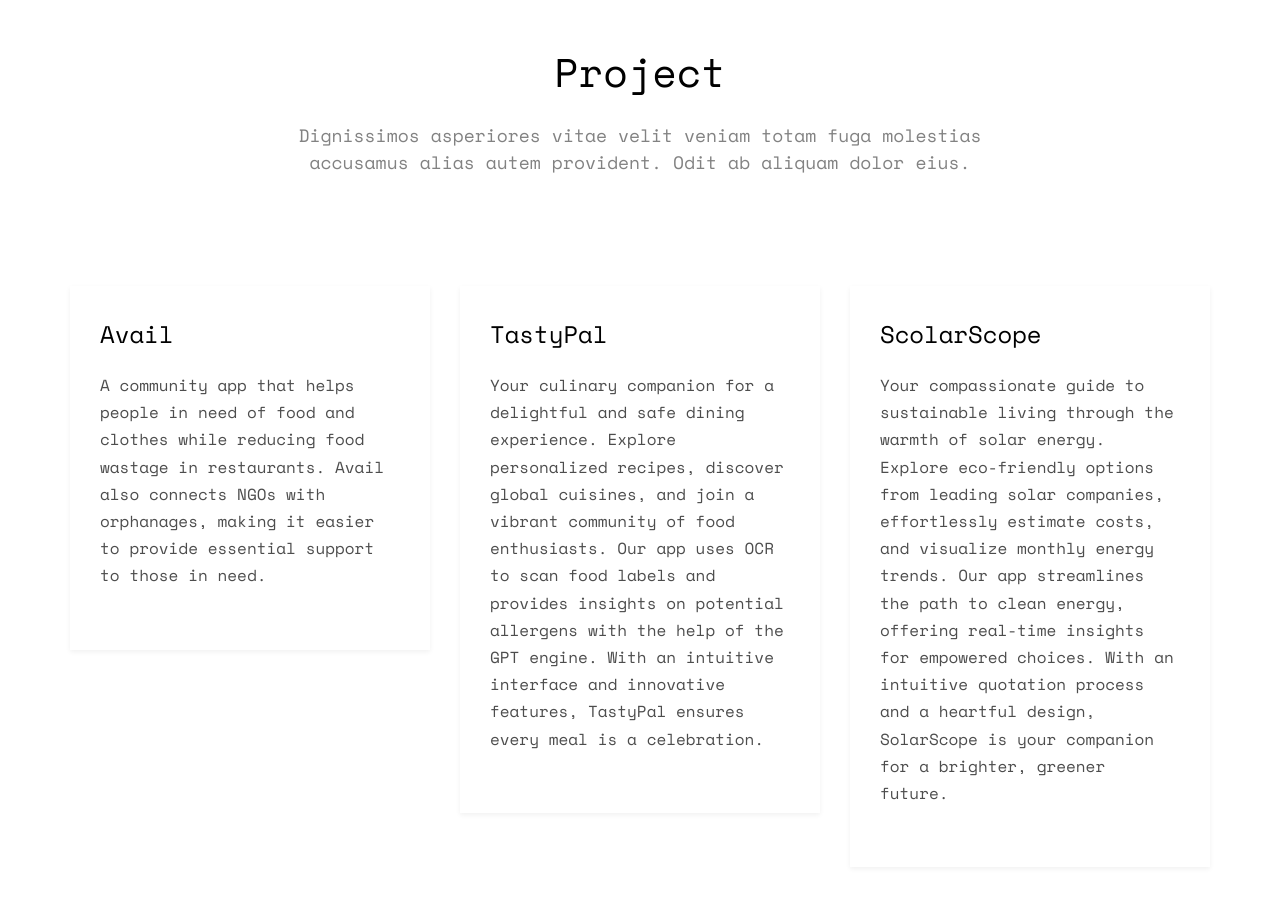
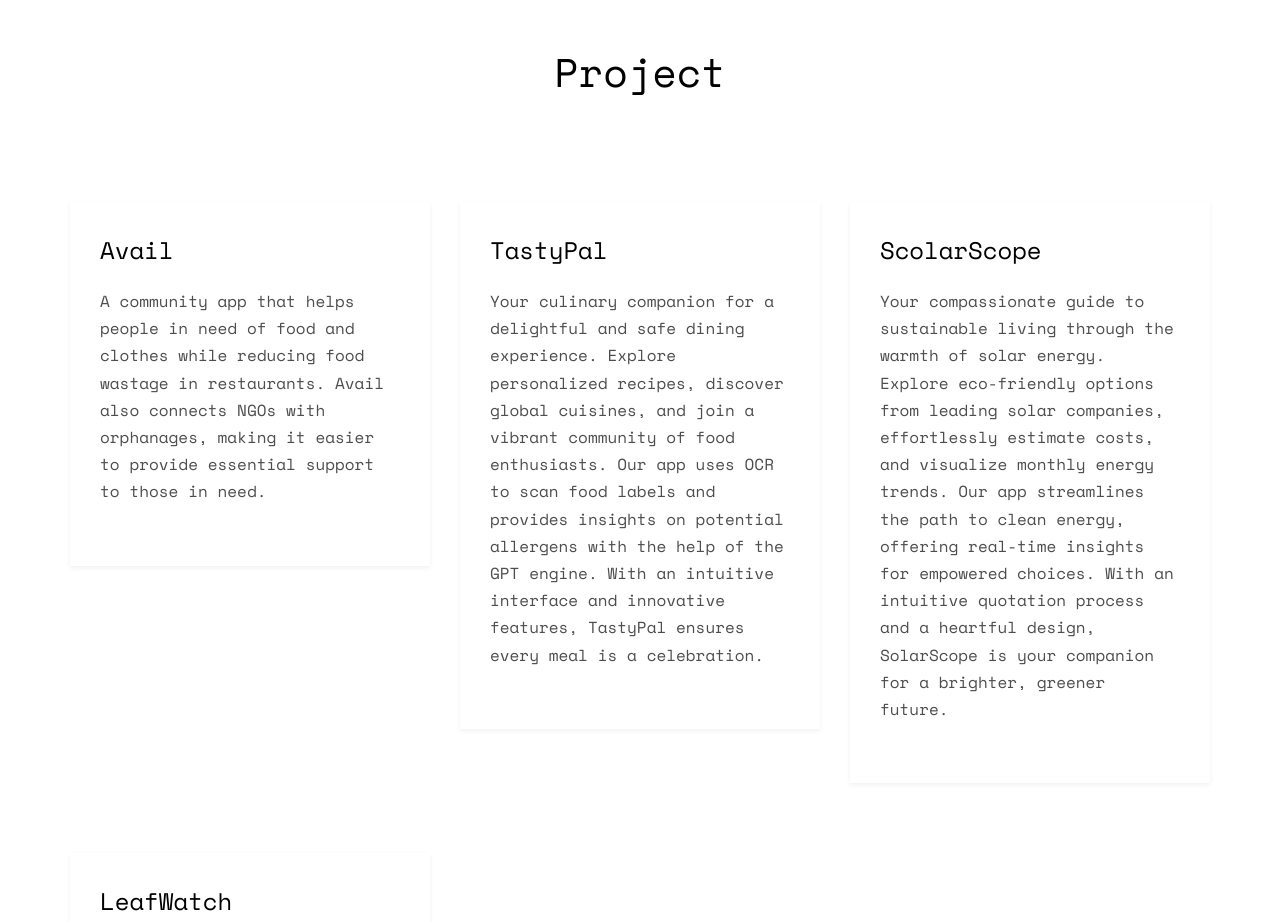
Before and after one commit to abhishekarvind/portfolio, a plain HTML site: page index.html in a window 1280 px wide. Shown: the part 4560-5482 px from the top of the page. Drawn offline with nearby package versions, Linux system fonts and the light colour scheme; some packages are replaced by stand-ins of ours; no server answers; files whose address does not match are found by name.

Commit message:
Update index.html

```diff
--- a/index.html
+++ b/index.html
@@ -258,7 +258,6 @@
 			<div class="row animate-box">
 				<div class="col-md-8 col-md-offset-2 text-center fh5co-heading">
 					<h2>Project</h2>
-					<p>Dignissimos asperiores vitae velit veniam totam fuga molestias accusamus alias autem provident. Odit ab aliquam dolor eius.</p>
 				</div>
 			</div>
 			<div class="row">
```
